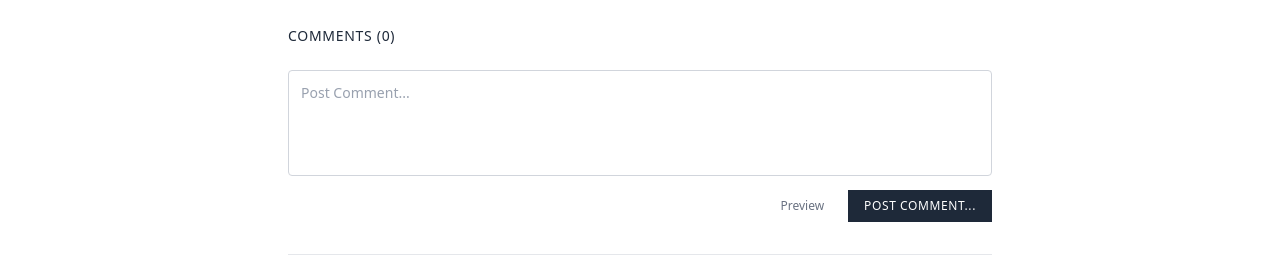
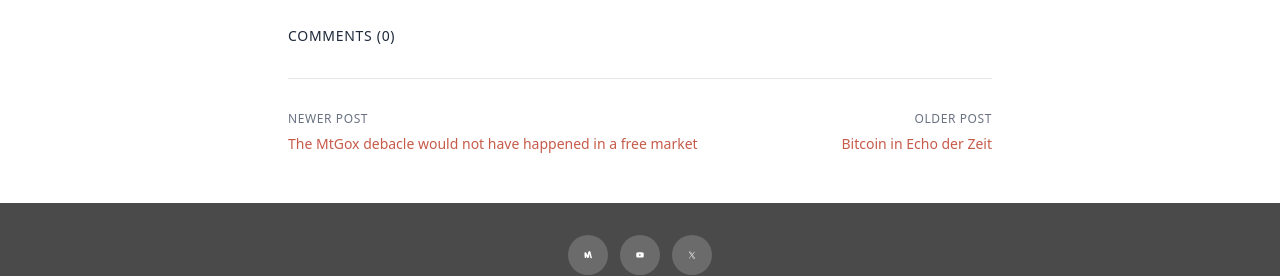
Before and after one commit to JanatBAS/BAS-website-clone, a Next.js app: page /bitcoin-association-switzerland/2014/02/17/general-assembly-2014 in a window 1280 px wide. Shown: the part 1036-1312 px from the top of the page. Built offline with nearby package versions, Linux system fonts and the light colour scheme.

Commit message:
Remove comment input forms from blog posts (keep historical comments)
- Remove textarea and Post Comment buttons from 9 blog pages
- Keep Comments header and all historical comments intact
- Historical comments remain visible as static content

```diff
--- a/src/app/bitcoin-association-switzerland/2013/11/08/general-discussion-meetup/page.tsx
+++ b/src/app/bitcoin-association-switzerland/2013/11/08/general-discussion-meetup/page.tsx
@@ -70,22 +70,7 @@ export default function GeneralDiscussionMeetupPage() {
               <h3 className="text-sm font-medium text-gray-800 uppercase tracking-wider">Comments (1)</h3>
             </div>
 
-            {/* Comment Input */}
-            <div className="mb-8">
-              <textarea
-                placeholder="Post Comment..."
-                className="w-full border border-gray-300 rounded p-3 text-sm text-gray-700 placeholder-gray-400 resize-none focus:outline-none focus:border-gray-400"
-                rows={4}
-              ></textarea>
-              <div className="flex justify-end gap-2 mt-2">
-                <button className="px-4 py-2 text-xs text-gray-500 hover:text-gray-700 transition-colors">
-                  Preview
-                </button>
-                <button className="px-4 py-2 text-xs uppercase tracking-wider bg-gray-800 text-white hover:bg-gray-700 transition-colors">
-                  Post Comment...
-                </button>
-              </div>
-            </div>
+
 
             {/* Existing Comment */}
             <div className="flex gap-3">
--- a/src/app/bitcoin-association-switzerland/2013/12/04/bitcoin-in-echo-der-zeit/page.tsx
+++ b/src/app/bitcoin-association-switzerland/2013/12/04/bitcoin-in-echo-der-zeit/page.tsx
@@ -70,22 +70,7 @@ export default function BitcoinInEchoDerZeitPage() {
               <h3 className="text-sm font-medium text-gray-800 uppercase tracking-wider">Comments (0)</h3>
             </div>
 
-            {/* Comment Input */}
-            <div className="mb-8">
-              <textarea
-                placeholder="Post Comment..."
-                className="w-full border border-gray-300 rounded p-3 text-sm text-gray-700 placeholder-gray-400 resize-none focus:outline-none focus:border-gray-400"
-                rows={4}
-              ></textarea>
-              <div className="flex justify-end gap-2 mt-2">
-                <button className="px-4 py-2 text-xs text-gray-500 hover:text-gray-700 transition-colors">
-                  Preview
-                </button>
-                <button className="px-4 py-2 text-xs uppercase tracking-wider bg-gray-800 text-white hover:bg-gray-700 transition-colors">
-                  Post Comment...
-                </button>
-              </div>
-            </div>
+
           </div>
 
           {/* Post Navigation */}
--- a/src/app/bitcoin-association-switzerland/2014/02/17/general-assembly-2014/page.tsx
+++ b/src/app/bitcoin-association-switzerland/2014/02/17/general-assembly-2014/page.tsx
@@ -107,22 +107,7 @@ export default function GeneralAssembly2014Page() {
               <h3 className="text-sm font-medium text-gray-800 uppercase tracking-wider">Comments (0)</h3>
             </div>
 
-            {/* Comment Input */}
-            <div className="mb-8">
-              <textarea
-                placeholder="Post Comment..."
-                className="w-full border border-gray-300 rounded p-3 text-sm text-gray-700 placeholder-gray-400 resize-none focus:outline-none focus:border-gray-400"
-                rows={4}
-              ></textarea>
-              <div className="flex justify-end gap-2 mt-2">
-                <button className="px-4 py-2 text-xs text-gray-500 hover:text-gray-700 transition-colors">
-                  Preview
-                </button>
-                <button className="px-4 py-2 text-xs uppercase tracking-wider bg-gray-800 text-white hover:bg-gray-700 transition-colors">
-                  Post Comment...
-                </button>
-              </div>
-            </div>
+
           </div>
 
           {/* Post Navigation */}
--- a/src/app/bitcoin-association-switzerland/2014/02/25/the-mtgox-debacle-would-not-have-happened-in-a-free-market/page.tsx
+++ b/src/app/bitcoin-association-switzerland/2014/02/25/the-mtgox-debacle-would-not-have-happened-in-a-free-market/page.tsx
@@ -139,20 +139,7 @@ export default function MtGoxDebacleFreemarketPage() {
               </h3>
             </div>
 
-            {/* Comment Input */}
-            <div className="mb-8">
-              <textarea
-                placeholder=""
-                className="w-full border border-gray-300 rounded p-3 text-sm text-gray-700 placeholder-gray-400 resize-none focus:outline-none focus:border-gray-400"
-                rows={4}
-              ></textarea>
-              <div className="flex justify-end gap-2 mt-2">
-                <span className="text-xs text-gray-400 py-2">Preview</span>
-                <button className="px-4 py-2 text-xs uppercase tracking-wider bg-gray-800 text-white hover:bg-gray-700 transition-colors">
-                  Post Comment...
-                </button>
-              </div>
-            </div>
+
 
             {/* Comment 1 - Hans Loepfe */}
             <div className="mb-6 pb-6 border-b border-gray-100">
--- a/src/app/bitcoin-association-switzerland/2014/05/07/finma-comments-on-bitcoin/page.tsx
+++ b/src/app/bitcoin-association-switzerland/2014/05/07/finma-comments-on-bitcoin/page.tsx
@@ -90,20 +90,6 @@ export default function FinmaCommentsOnBitcoinPage() {
                 Comments (0)
               </h3>
             </div>
-            <div className="border border-gray-300">
-              <textarea
-                className="w-full h-24 p-3 resize-none text-sm text-gray-600 focus:outline-none"
-                placeholder=""
-              />
-              <div className="flex justify-end items-center gap-2 p-2 border-t border-gray-200 bg-gray-50">
-                <span className="text-xs text-gray-500 cursor-pointer hover:text-gray-700">
-                  Preview
-                </span>
-                <button className="px-4 py-2 bg-gray-800 text-white text-xs uppercase tracking-wider hover:bg-gray-700 transition-colors">
-                  Post Comment...
-                </button>
-              </div>
-            </div>
           </div>
 
           {/* Post Navigation */}
--- a/src/app/bitcoin-association-switzerland/2014/06/15/miners-luck-smoothing-excuse-does-not-hold-up-to-scrutiny/page.tsx
+++ b/src/app/bitcoin-association-switzerland/2014/06/15/miners-luck-smoothing-excuse-does-not-hold-up-to-scrutiny/page.tsx
@@ -291,24 +291,6 @@ export default function MinersLuckSmoothingPage() {
               </h3>
             </div>
 
-            {/* Comment Input */}
-            <div className="border border-gray-200 rounded mb-6">
-              <textarea
-                className="w-full p-4 text-sm text-gray-500 resize-none focus:outline-none"
-                rows={4}
-                placeholder=""
-                disabled
-              />
-              <div className="flex justify-end items-center gap-2 px-4 pb-3">
-                <button className="text-sm text-gray-500 hover:text-gray-700">
-                  Preview
-                </button>
-                <button className="text-sm bg-gray-800 text-white px-4 py-2 hover:bg-gray-700">
-                  Post Comment...
-                </button>
-              </div>
-            </div>
-
             {/* Comment 1: Renegade */}
             <div className="flex gap-4 py-4 border-t border-gray-100">
               <div className="flex-shrink-0">
--- a/src/app/bitcoin-association-switzerland/2014/06/25/federal-council-report-no-special-regulation-needed/page.tsx
+++ b/src/app/bitcoin-association-switzerland/2014/06/25/federal-council-report-no-special-regulation-needed/page.tsx
@@ -103,24 +103,6 @@ export default function FederalCouncilReportPage() {
               </h3>
             </div>
 
-            {/* Comment Input */}
-            <div className="border border-gray-200 rounded mb-6">
-              <textarea
-                className="w-full p-4 text-sm text-gray-500 resize-none focus:outline-none"
-                rows={4}
-                placeholder=""
-                disabled
-              />
-              <div className="flex justify-end items-center gap-2 px-4 pb-3">
-                <button className="text-sm text-gray-500 hover:text-gray-700">
-                  Preview
-                </button>
-                <button className="text-sm bg-gray-800 text-white px-4 py-2 hover:bg-gray-700">
-                  Post Comment...
-                </button>
-              </div>
-            </div>
-
             {/* Comment */}
             <div className="flex gap-4 py-4 border-t border-gray-100">
               <div className="flex-shrink-0">
--- a/src/app/bitcoin-association-switzerland/2016/06/20/swiss-parliamentary-motion-to-reduce-blockchain-regulation/page.tsx
+++ b/src/app/bitcoin-association-switzerland/2016/06/20/swiss-parliamentary-motion-to-reduce-blockchain-regulation/page.tsx
@@ -162,22 +162,6 @@ export default function SwissMoveToReduceBlockchainRegulationPage() {
               <h3 className="text-sm font-medium text-gray-800">Comments (1)</h3>
             </div>
 
-            {/* Comment Form */}
-            <div className="mb-8">
-              <textarea
-                placeholder="Post Comment..."
-                className="w-full p-3 border border-gray-200 rounded text-sm resize-none h-24 focus:outline-none focus:border-gray-400"
-              />
-              <div className="flex justify-end mt-2 gap-2">
-                <button className="px-4 py-2 text-xs text-gray-500 hover:text-gray-700 transition-colors">
-                  Preview
-                </button>
-                <button className="px-4 py-2 text-xs bg-[#c75b4a] text-white rounded hover:bg-[#a84a3b] transition-colors">
-                  Post Comment
-                </button>
-              </div>
-            </div>
-
             {/* Existing Comment */}
             <div className="border-t border-gray-100 pt-6">
               <div className="flex gap-3">
--- a/src/app/bitcoin-association-switzerland/2016/08/05/fintech-made-in-switzerland/page.tsx
+++ b/src/app/bitcoin-association-switzerland/2016/08/05/fintech-made-in-switzerland/page.tsx
@@ -82,19 +82,7 @@ export default function FintechMadeInSwitzerlandPage() {
               <h3 className="text-sm font-medium text-gray-800">Comments (0)</h3>
             </div>
 
-            {/* Comment Input */}
-            <div className="mb-8">
-              <textarea
-                placeholder="Post Comment..."
-                className="w-full border border-gray-300 rounded p-3 text-sm text-gray-700 placeholder-gray-400 resize-none focus:outline-none focus:border-gray-400"
-                rows={4}
-              ></textarea>
-              <div className="flex justify-end mt-2">
-                <button className="px-4 py-2 text-xs uppercase tracking-wider border border-gray-800 text-gray-800 hover:bg-gray-800 hover:text-white transition-colors">
-                  Post Comment
-                </button>
-              </div>
-            </div>
+
           </div>
 
           {/* Post Navigation */}
```
